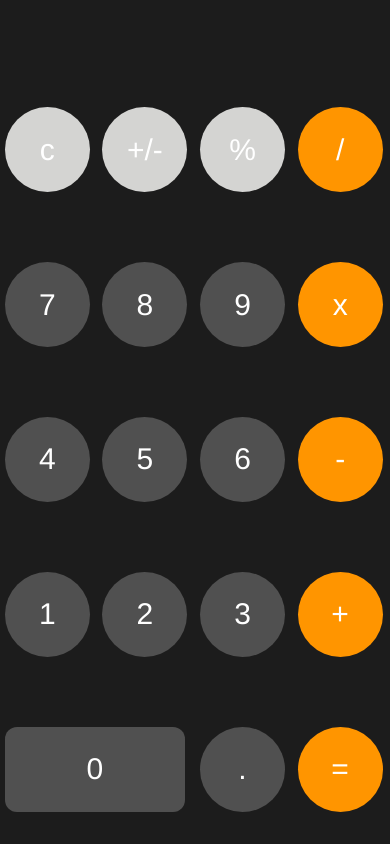
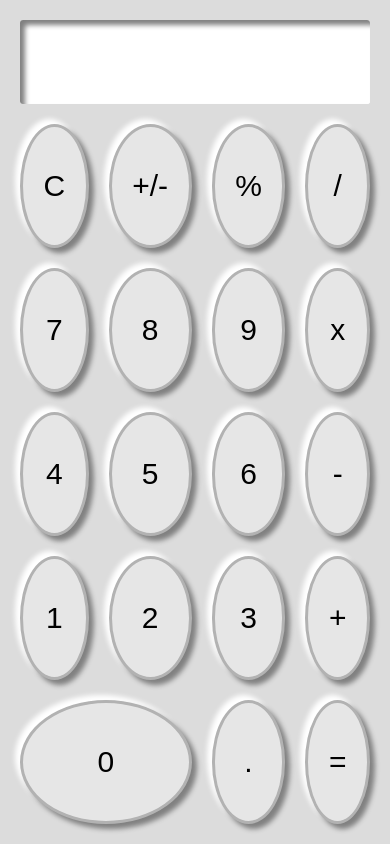
Before and after one commit to jeromekithinji/calculator, a website: page index.html in a window 390 px wide. Drawn offline with Linux system fonts and the light colour scheme.

Commit message:
Improved the styling

```diff
--- a/index.html
+++ b/index.html
@@ -8,11 +8,9 @@
 </head>
 <body>
     <main>
-        <section class="display">
-            <!-- <input type="text" class="display__text" disabled placeholder="1234"> -->
-            <!-- <p class="display__text"></p> -->
-            <div class="display__text" placeholder ="0" data-cy="display"></div>
-            <button value="C" class="grey c__keypad" data-cy="clear">c</button>
+        <section class="calculator">
+            <div class="calculator__display" placeholder ="0" data-cy="display"></div>
+            <button value="C" class="grey c__keypad" data-cy="clear">C</button>
             <button value="+/-" class="grey plusMinus__keypad">+/-</button>
             <button value="%" class="grey percentage__keypad">%</button>
             <button value="7" class="number seven__keypad" data-cy="seven">7</button>
--- a/main.dev.js
+++ b/main.dev.js
@@ -1,7 +1,7 @@
 "use strict";
 
 // Get the user input and display it (from the buttons)
-var display = document.querySelector(".display__text");
+var display = document.querySelector(".calculator__display");
 var operators = document.querySelectorAll(".operator");
 var numbers = document.querySelectorAll(".number");
 var clear = document.querySelector(".c__keypad");
@@ -17,7 +17,7 @@ var storedNum = 0;
 var operator = ""; // Clear button functionality
 
 var clearDisplay = clear.addEventListener("click", function (event) {
-  display.innerHTML = " ";
+  display.innerHTML = "";
   firstNum = 0;
   storedNum = 0;
 }); // Displays the numbers when clicked
@@ -25,6 +25,7 @@ var clearDisplay = clear.addEventListener("click", function (event) {
 var numberInput = numbers.forEach(function (button) {
   button.addEventListener("click", function (event) {
     // console.log(display.innerHTML);
+    // display.innerHTML = "";
     display.innerHTML += event.target.value;
     firstNum = parseFloat(display.innerHTML);
     console.log("The first no.: " + firstNum);
@@ -39,7 +40,7 @@ var operatorInput = operators.forEach(function (button) {
     storedNum = firstNum;
     console.log("The stored no.: " + storedNum);
     firstNum = "";
-    display.innerHTML = "";
+    display.innerHTML = " ";
   });
 }); // Calcualtes the expression
 
--- a/main.js
+++ b/main.js
@@ -1,5 +1,5 @@
 // Get the user input and display it (from the buttons)
-const display = document.querySelector(".display__text");
+const display = document.querySelector(".calculator__display");
 const operators = document.querySelectorAll(".operator");
 const numbers = document.querySelectorAll(".number");
 const clear = document.querySelector(".c__keypad");
@@ -17,7 +17,7 @@ let operator = "";
 
 // Clear button functionality
 const clearDisplay = clear.addEventListener("click", (event) => {
-    display.innerHTML = " ";
+    display.innerHTML = "";
     firstNum = 0;
     storedNum = 0;
 })
@@ -26,6 +26,7 @@ const clearDisplay = clear.addEventListener("click", (event) => {
 const numberInput = numbers.forEach(function (button) {
     button.addEventListener("click", function (event) {
     // console.log(display.innerHTML);
+    // display.innerHTML = "";
     display.innerHTML += event.target.value;
     firstNum = parseFloat(display.innerHTML);
     console.log("The first no.: " + firstNum);
@@ -41,7 +42,7 @@ const operatorInput = operators.forEach(function (button) {
     storedNum = firstNum;
     console.log("The stored no.: " + storedNum);
     firstNum = "";
-    display.innerHTML = "";
+    display.innerHTML = " ";
     });
 });
 
--- a/main.scss
+++ b/main.scss
@@ -1,85 +1,54 @@
 * {
+    padding: 0;
     margin: 0;
-    padding: 0;
     box-sizing: border-box;
-    font-family: Helvetica;
 }
 
 body {
+    background-color: #d14545;
+    background-image: linear-gradient(316deg, #d14545 0%, #ff9933 74%);
+}
+
+// MOBILE VERSION
+.calculator {
+    background: rgb(220, 220, 220);
+    box-shadow: 5px 5px 5px grey, -5px -5px 5px grey;
     width: 100vw;
     height: 100vh;
-    // display: flex;
-    // justify-content: center;
-    // align-items: center;
-}
-
-main {
-    height: 60vh;
-    width: 40vw;
-}
-
-.display {
-    width: 100vw;
-    height: 100vh;
+    padding: 20px;
     display: grid;
     grid-column: repeat(1fr, 4);
     grid-row: repeat(1fr, 6);
-    /* grid-column: 25vw 25vw 25vw 25vw;
-    grid-row: 25vw 25vw 25vw 25vw 25vw 25vw; */
-    grid-gap: 10px;
-    background-color: #1C1C1C;
-    // background-color: white;
-    // padding: 5rem;
+    gap: 20px;
+    &__display {
+        padding: 10px;
+        grid-area: 1 / 1 / 2 / 5;
+        background-color: white;
+        box-shadow: inset 5px 5px 5px grey, inset -5px -5px 5px white;
+        border-radius: 3px;
+        font-size: 90px;
+        display: flex;
+        justify-content: flex-end;
+        align-items: flex-end;
+        overflow-x: hidden;
     }
-
     button {
+        background-color: 505050;
         padding: 10px;
-    color: white;
+        border: 3px solid #b2b2b2;
+        box-shadow: 5px 5px 5px grey, -5px -5px 5px white;
+        background: rgb(230, 230, 230);
+        outline: none;
+        border-radius: 50%;
+        font-size: 30px;
+        font-weight:510;
     }
-
-.active {
-    background: #e5e5e5;
-    // -webkit-box-shadow: inset 0px 0px 5px #c1c1c1;
-    // -moz-box-shadow: inset 0px 0px 5px #c1c1c1;
-    box-shadow: inset 0px 0px 5px #c1c1c1;
-}
-
     button:active {
         background: #e5e5e5;
         -webkit-box-shadow: inset 0px 0px 5px #c1c1c1;
         -moz-box-shadow: inset 0px 0px 5px #c1c1c1;
         box-shadow: inset 0px 0px 5px #c1c1c1;
     }
-
-.operator {
-    background-color: #FF9500;
-}
-
-.equals__keypad {
-    background-color: #FF9500;
-}
-
-.grey {
-    background-color: #D4D4D2;
-}
-
-.number {
-    background-color: #505050;
-}
-
-
-.display__text {
-    /* background-color: black; */
-    grid-area: 1 / 1 / 2 / 5;
-    // border-bottom: 0.5px solid white;
-    // border-radius: 5px;
-    padding: 0px 5px 0px 5px;
-    font-size: 5rem;
-    text-align: right;
-    color: white;
-    width: 95vw;
-    // height: 30px;
-    margin: 0 5px 5px 5px;
 }
 
 .c__keypad {
@@ -215,70 +184,34 @@ button:active {
     grid-column-end: 5;
 }
 
-@media screen and (max-width: 500px) {
-    * {
-        margin: 0;
-        padding: 0;
-        box-sizing: border-box;
+
+button {
+    box-shadow: 5px 5px 5px grey, -5px -5px 5px white;
     }
 
-    body {
-        flex-direction: column;
-    }
-
-    main {
-        margin: 0;
-        width: 50vw;
-        height: 100vh;
-        max-width: 70vw;
-    }
-
-}
-
-@media screen and (max-width: 400px) {
-    * {
-        margin: 0;
-        padding: 0;
-        box-sizing: border-box;
-    }
-
-    body {
-        flex-direction: column;
-        // padding: 10px;
-    }
-
-    main {
-        margin: 0;
-        width: 100vw;
-        height: 100vh;
-    }
-
-    .display {
-        width: 100vw;
-        height: 100vh;
-        grid-row-gap: 5px;
-        align-items: center;
-        justify-content: center;
-        // margin-bottom: 40px;
-    }
-
-    .display__text {
-        font-size: 100px;
-    }
-
-    button {
-        padding: 10px;
-        border: none;
-        font-size: 30px;
-        height: 85px;
-        width: 85px;
-        border-radius: 50%;
-    }
-
-    .zero__keypad {
-        width: 180px;
-        border-radius: 12px;
+button:hover {
+    box-shadow: inset 5px 5px 5px grey, inset -5px -5px 5px white;
     }
 
 
+// DESKTOP VERSION
+@media screen and (min-width: 1000px) {
+    body {
+        width: 100vw;
+        display: flex;
+        justify-content: center;
+        align-items: center;
+        padding: 30px;
     }
+    .calculator {
+        max-width: 500px;
+        max-height: 800px;
+        border-radius: 7px;
+        &__display {
+            font-size: 90px;
+        }
+    }
+}
+
+// stop digits going over end of calculator screen
+// digits can keep being typed - how to resolve this?
```
Also changed, not shown: main.css. Lines whose indentation alone changed are shown as unchanged.
